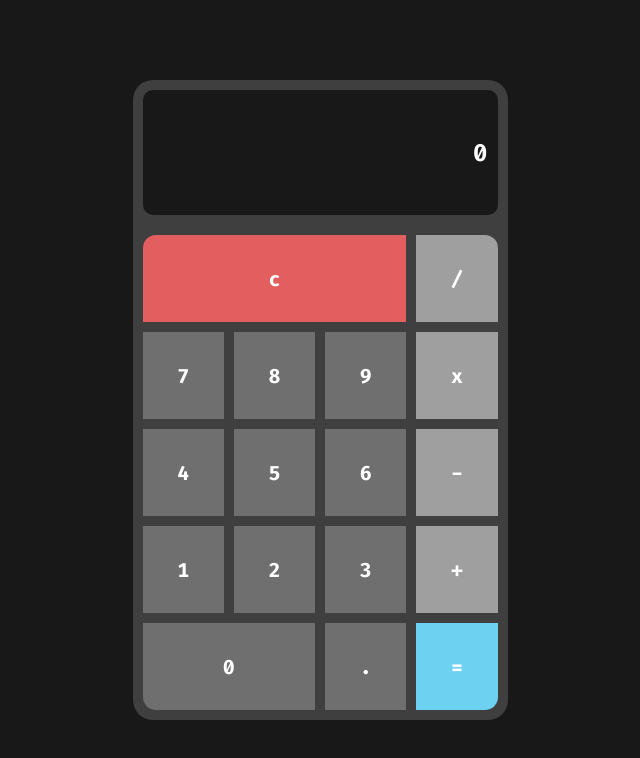
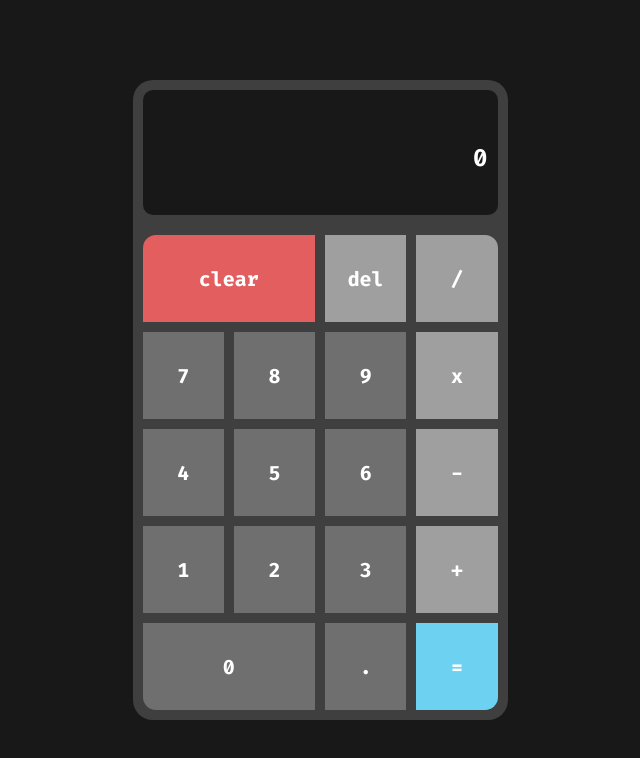
Before and after one commit to lukejans/calculator, a plain HTML site: page index.html in a window 1280 px wide. Shown: the whole page, without its empty margins (320-960 px from the left). Drawn offline with Linux system fonts and the light colour scheme.

Commit message:
Added delete button and last equation display

```diff
--- a/index.html
+++ b/index.html
@@ -26,6 +26,7 @@
     <div class="wrapper">
       <main class="calculator">
         <section class="calculator-display">
+          <p class="preview" id="preview"></p>
           <p class="dis-text" id="dis-in-out">0</p>
         </section>
         <section class="calculator-buttons">
@@ -34,7 +35,14 @@
             id="clear"
             type="reset"
             aria-label="clear calculator">
-            c
+            clear
+          </button>
+          <button
+            class="delete-btn"
+            id="delete"
+            type="button"
+            aria-label="delete character">
+            del
           </button>
           <button
             class="op-btn"
--- a/styles/style.css
+++ b/styles/style.css
@@ -61,7 +61,9 @@ body {
   padding: 10px;
   border-radius: 10px;
   background-color: var(--background);
-  justify-content: flex-end;
+  flex-direction: column;
+  align-items: flex-end;
+  justify-content: center;
   font-weight: 700;
   font-size: 1.5rem;
 }
@@ -81,15 +83,17 @@ body {
   grid-column: 1 / 3;
 }
 .clear-btn {
-  grid-column: 1 / 4;
+  grid-column: 1 / 3;
   background-color: var(--clear);
 }
 .clear-btn:hover {
   background-color: var(--c-hov);
 }
+.delete-btn,
 .op-btn {
   background-color: var(--operators);
 }
+.delete-btn:hover,
 .op-btn:hover {
   background-color: var(--op-hov);
 }
@@ -116,3 +120,8 @@ button {
   word-wrap: break-word;
   word-break: break-all;
 }
+.preview {
+  color: var(--op-hov);
+  font-size: 0.95rem;
+  margin-bottom: 10px;
+}
```
